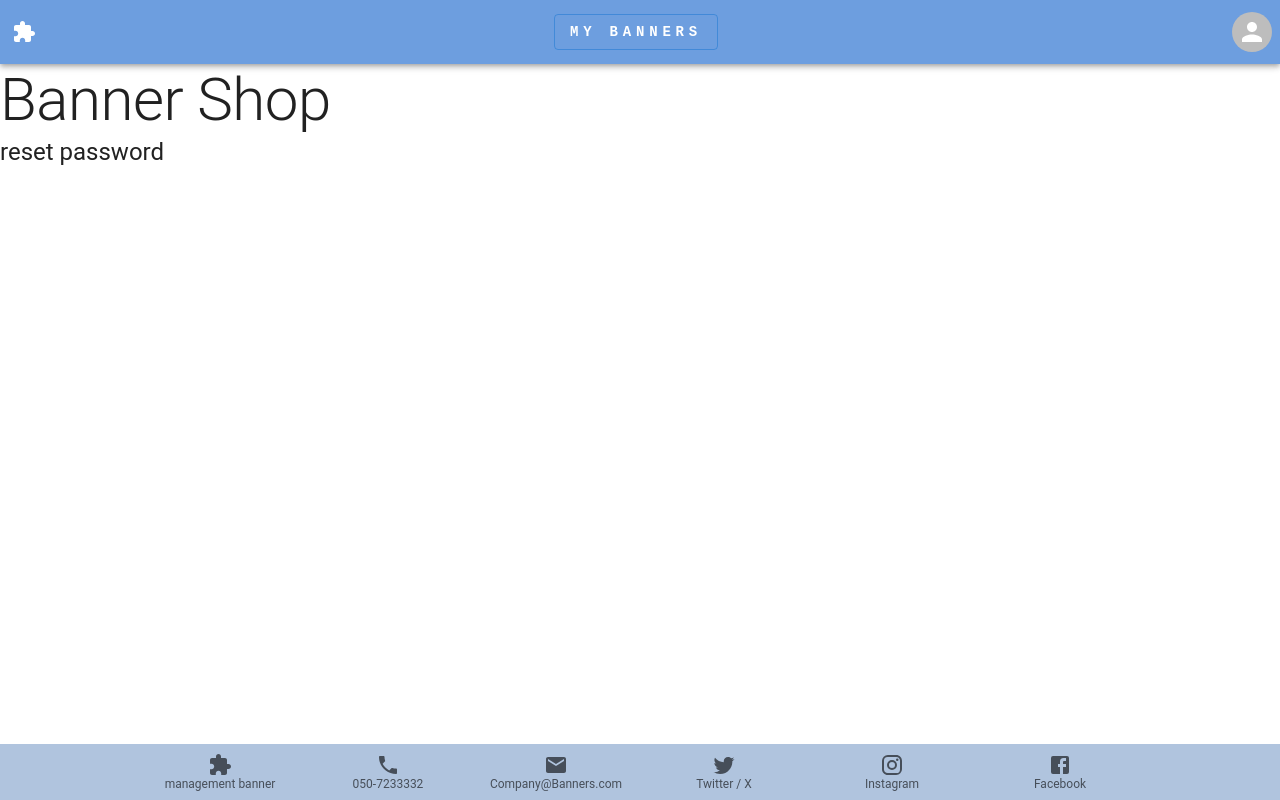
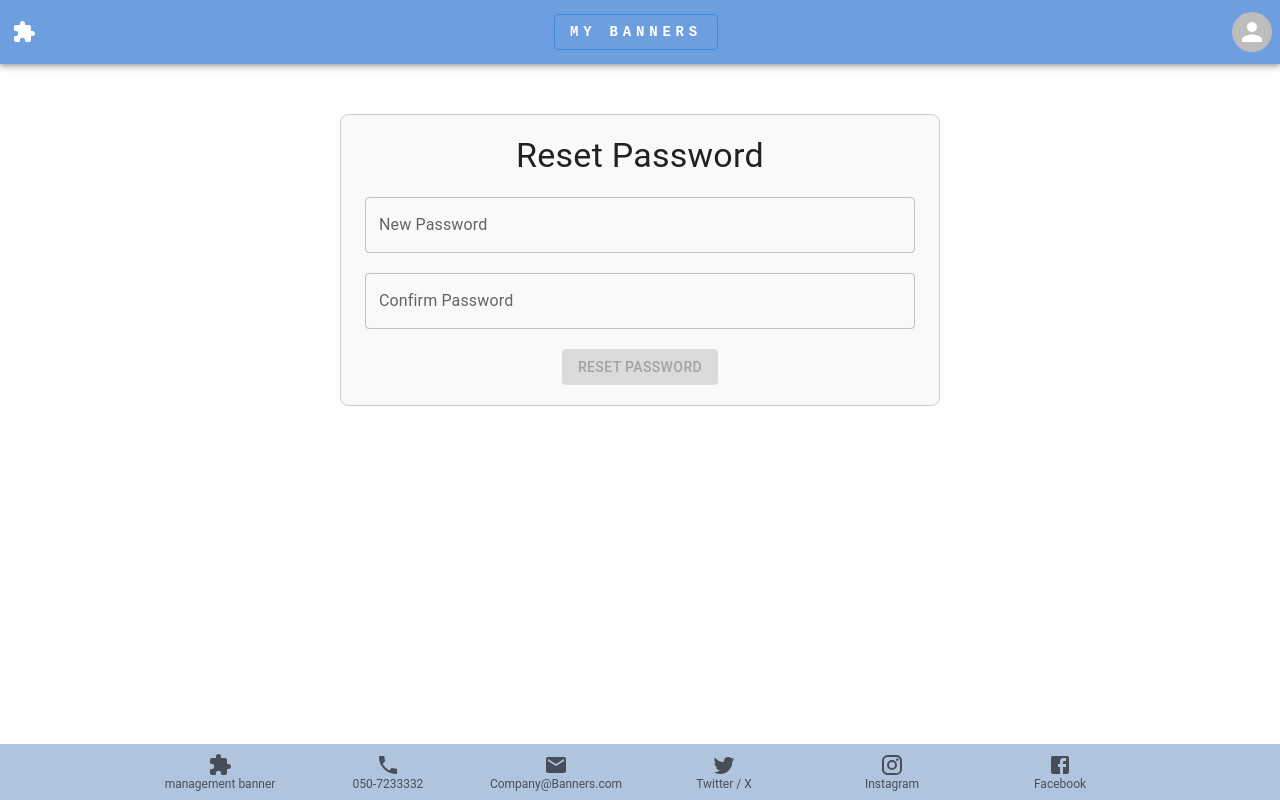
Before and after one commit to program-training/Class5-Banners-front, a React (Vite) app: page /reset-password in a window 1280 px wide. Built offline with nearby package versions, Linux system fonts and the light colour scheme.

Commit message:
EditUserPage ForgetPasswordPage, ResetPasswordPage

```diff
--- a/src/features/users/pages/EditUserPage.tsx
+++ b/src/features/users/pages/EditUserPage.tsx
@@ -8,12 +8,13 @@ import FormControlLabel from "@mui/material/FormControlLabel";
 import axios from "axios";
 import { useAppSelector } from "../../../redux/hooks";
 import { Container } from "@mui/material";
-import { useForm } from "react-hook-form";
-interface UserData {
+import { useForm, SubmitHandler } from "react-hook-form";
+
+interface FormData {
   name: string;
-  status: string;
-  email: string;
+  isAdmin: boolean;
 }
+
 const EditUserPage = () => {
   const navigate = useNavigate();
   const user = useAppSelector((state) => state.user);
@@ -22,27 +23,27 @@ const EditUserPage = () => {
 
   const [userData, setUserData] = useState({
     name: "",
-    status: "inactive",
+    isAdmin: "true",
     email: "",
   });
 
   useEffect(() => {
-    if (user.loggedIn) {
+    if (!user.loggedIn) {
       navigate("/user/login");
     } else {
       axios.get("/api/user").then((response) => {
         setUserData(response.data);
         setValue("name", response.data.name);
-        setValue("status", response.data.status === "active");
+        setValue("isAdmin", response.data.isAdmin === "true");
       });
     }
   }, []);
 
-  const onSubmit = (data: UserData) => {
+  const onSubmit: SubmitHandler<FormData> = (data) => {
     const updatedUserData = {
       ...userData,
       name: data.name,
-      status: data.status ? "active" : "inactive",
+      status: data.isAdmin ? "true" : "false",
     };
 
     axios.put("/api/user", updatedUserData).then(() => {});
@@ -78,15 +79,15 @@ const EditUserPage = () => {
       <FormControlLabel
         control={
           <Checkbox
-            {...register("status")}
-            defaultChecked={userData.status === "active"}
+            {...register("isAdmin")}
+            defaultChecked={userData.isAdmin === "true"}
           />
         }
         label={"Admin"}
         sx={{ mb: 2 }}
       />
       <Button
-        onClick={handleSubmit(() => onSubmit)}
+        onClick={handleSubmit(onSubmit)}
         variant="contained"
         color="primary"
       >
--- a/src/features/users/pages/ForgetPasswordPage.tsx
+++ b/src/features/users/pages/ForgetPasswordPage.tsx
@@ -1,15 +1,70 @@
-import { Typography } from "@mui/material";
-import { Box } from "@mui/system";
+import { useForm, SubmitHandler } from "react-hook-form";
+import Typography from "@mui/material/Typography";
+import TextField from "@mui/material/TextField";
+import Button from "@mui/material/Button";
+import Alert from "@mui/material/Alert";
+import { Container } from "@mui/material";
+import { validateEmail } from "../../utils/functions";
+
+interface FormData {
+  email: string;
+}
 
 const ForgetPasswordPage = () => {
+  const {
+    register,
+    handleSubmit,
+    formState: { errors, isSubmitSuccessful, isValid },
+  } = useForm<FormData>({
+    mode: "onChange", // Enable onChange mode for real-time validation
+  });
+
+  const onSubmit: SubmitHandler<FormData> = (data) => {
+    console.log(data);
+  };
+
   return (
-    <Box>
-      <Typography variant="h2"> Banner Shop </Typography>
-      <Typography variant="h5"> "בדוק את המייל" </Typography>
-      {/* <Link to={'/SignUp'} component={<SignUpPage/>} >
-          {Children}
-        </Link> */}
-    </Box>
+    <Container
+      maxWidth="sm"
+      sx={{
+        display: "flex",
+        flexDirection: "column",
+        alignItems: "center",
+        gap: "20px",
+        padding: "20px",
+        border: "1px solid #ccc",
+        borderRadius: "8px",
+        backgroundColor: "#f9f9f9",
+        marginY: "50px",
+      }}
+    >
+      <Typography variant="h4">Forgot Password</Typography>
+      <TextField
+        label="Email Address"
+        type="email"
+        variant="outlined"
+        fullWidth
+        {...register("email", {
+          required: "Email is required",
+          validate: (value) => validateEmail(value) || "Invalid email format",
+        })}
+        error={!!errors.email}
+        helperText={errors.email?.message}
+      />
+      <Button
+        onClick={handleSubmit(onSubmit)}
+        variant="contained"
+        color="primary"
+        disabled={!isValid}
+      >
+        Send Password Reset Request
+      </Button>
+      {isSubmitSuccessful && (
+        <Alert severity="success" sx={{ marginTop: 2 }}>
+          Check your email for further instructions.
+        </Alert>
+      )}
+    </Container>
   );
 };
 
--- a/src/features/users/pages/ResetPasswordPage.tsx
+++ b/src/features/users/pages/ResetPasswordPage.tsx
@@ -1,15 +1,94 @@
-import { Typography } from "@mui/material";
-import { Box } from "@mui/system";
+import { useForm, SubmitHandler } from "react-hook-form";
+import Typography from "@mui/material/Typography";
+import TextField from "@mui/material/TextField";
+import Button from "@mui/material/Button";
+import { Container } from "@mui/material";
+import { useNavigate } from "react-router-dom";
+import { validatePassword } from "../../utils/functions";
+
+interface ResetPasswordFormData {
+  password: string;
+  confirmPassword: string;
+  isPasswordValid: boolean;
+}
 
 const ResetPasswordPage = () => {
+  const {
+    register,
+    handleSubmit,
+    formState: { errors, isValid },
+    watch,
+  } = useForm<ResetPasswordFormData>({
+    mode: "onChange",
+  });
+
+  const navigate = useNavigate();
+
+  const onSubmit: SubmitHandler<ResetPasswordFormData> = (data) => {
+    if (data.isPasswordValid) {
+      console.log("Password reset successful", data);
+
+      navigate("/login");
+    } else {
+      console.log("Password validation failed");
+    }
+  };
+
   return (
-    <Box>
-      <Typography variant="h2"> Banner Shop </Typography>
-      <Typography variant="h5"> reset password </Typography>
-      {/* <Link to={'/SignUp'} component={<SignUpPage/>} >
-          {Children}
-        </Link> */}
-    </Box>
+    <Container
+      maxWidth="sm"
+      sx={{
+        display: "flex",
+        flexDirection: "column",
+        alignItems: "center",
+        gap: "20px",
+        padding: "20px",
+        border: "1px solid #ccc",
+        borderRadius: "8px",
+        backgroundColor: "#f9f9f9",
+        marginY: "50px",
+      }}
+    >
+      <Typography variant="h4">Reset Password</Typography>
+      <TextField
+        label="New Password"
+        type="password"
+        variant="outlined"
+        fullWidth
+        {...register("password", {
+          required: "This field is required",
+          minLength: {
+            value: 8,
+            message: "Password must be at least 8 characters",
+          },
+          validate: (value) =>
+            validatePassword(value) || "Password does not meet requirements",
+        })}
+        error={!!errors.password}
+        helperText={errors.password?.message}
+      />
+      <TextField
+        label="Confirm Password"
+        type="password"
+        variant="outlined"
+        fullWidth
+        {...register("confirmPassword", {
+          required: "This field is required",
+          validate: (value) =>
+            value === watch("password") || "Passwords do not match",
+        })}
+        error={!!errors.confirmPassword}
+        helperText={errors.confirmPassword?.message}
+      />
+      <Button
+        onClick={handleSubmit(onSubmit)}
+        variant="contained"
+        color="primary"
+        disabled={!isValid}
+      >
+        Reset Password
+      </Button>
+    </Container>
   );
 };
 
```
Also changed, not shown: 1 other file (tests, documents, lock files or other folders).
